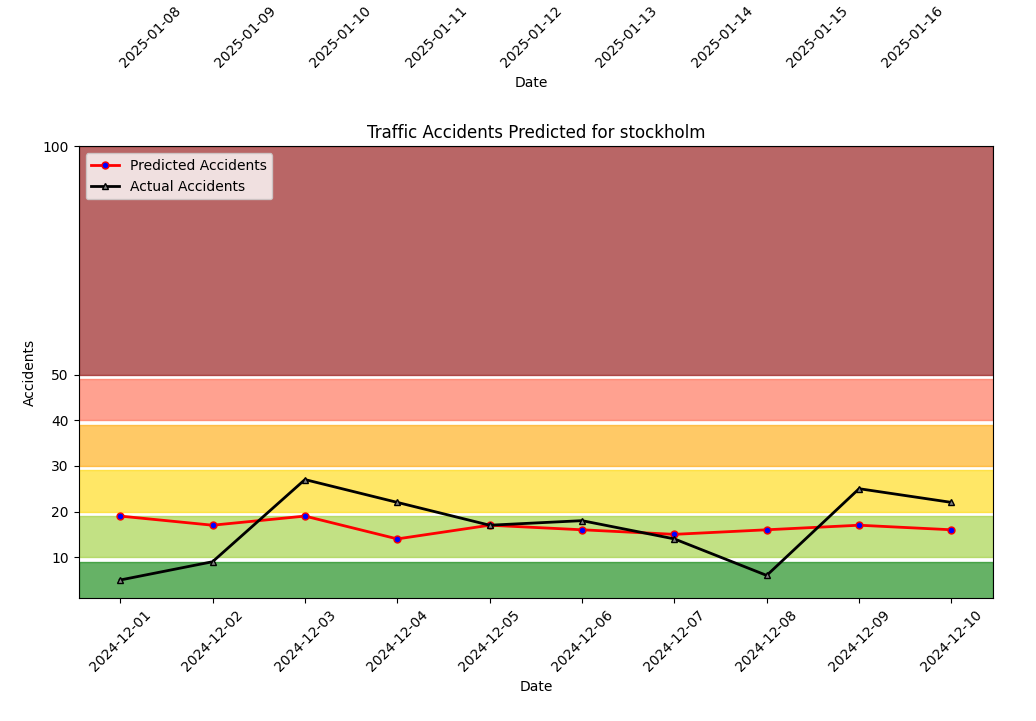
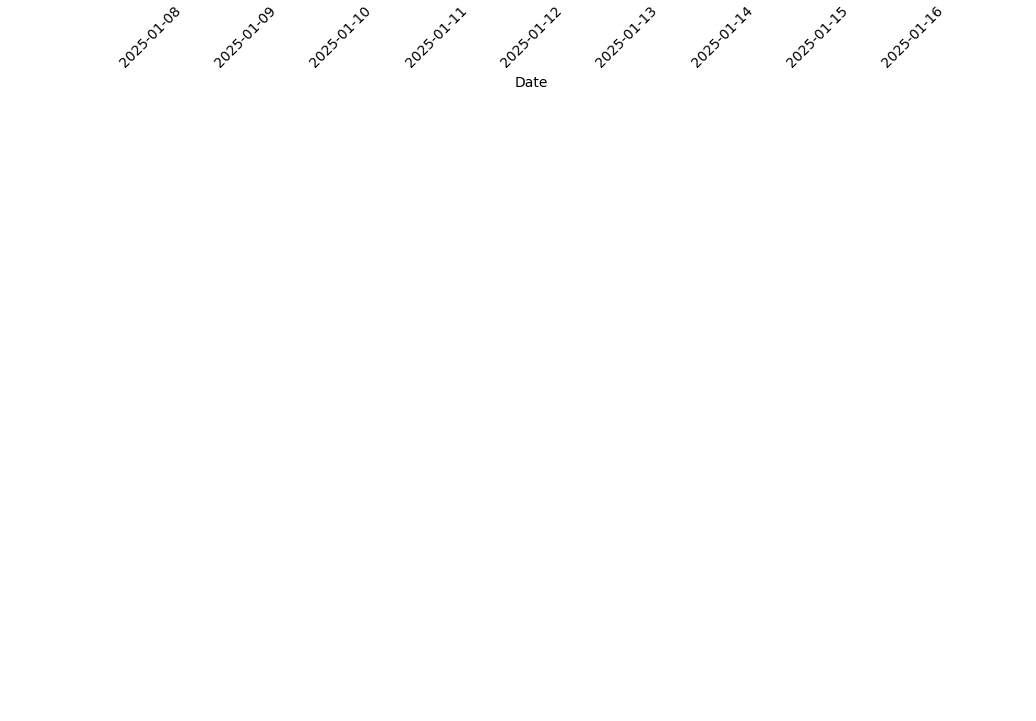
Before and after one commit to gretajonsson/ID2223_project, a plain HTML site: page index.html in a window 1280 px wide. Shown: the part 503-1224 px from the top of the page, without its empty margins (0-1036 px from the left). After the commit the page ends 800 px from the top, so only its background shows below. Drawn offline with Linux system fonts and the light colour scheme.

Commit message:
Update index.html

```diff
--- a/index.html
+++ b/index.html
@@ -9,8 +9,5 @@
     <div>
         <img src="data/forecast.png" alt="Forecast Image">
     </div>
-    <div>
-        <img src="project/accidents_model/images/accidents_hindcast.png" alt="Accidents Hindcast Image">
-    </div>
 </body>
 </html>
```
